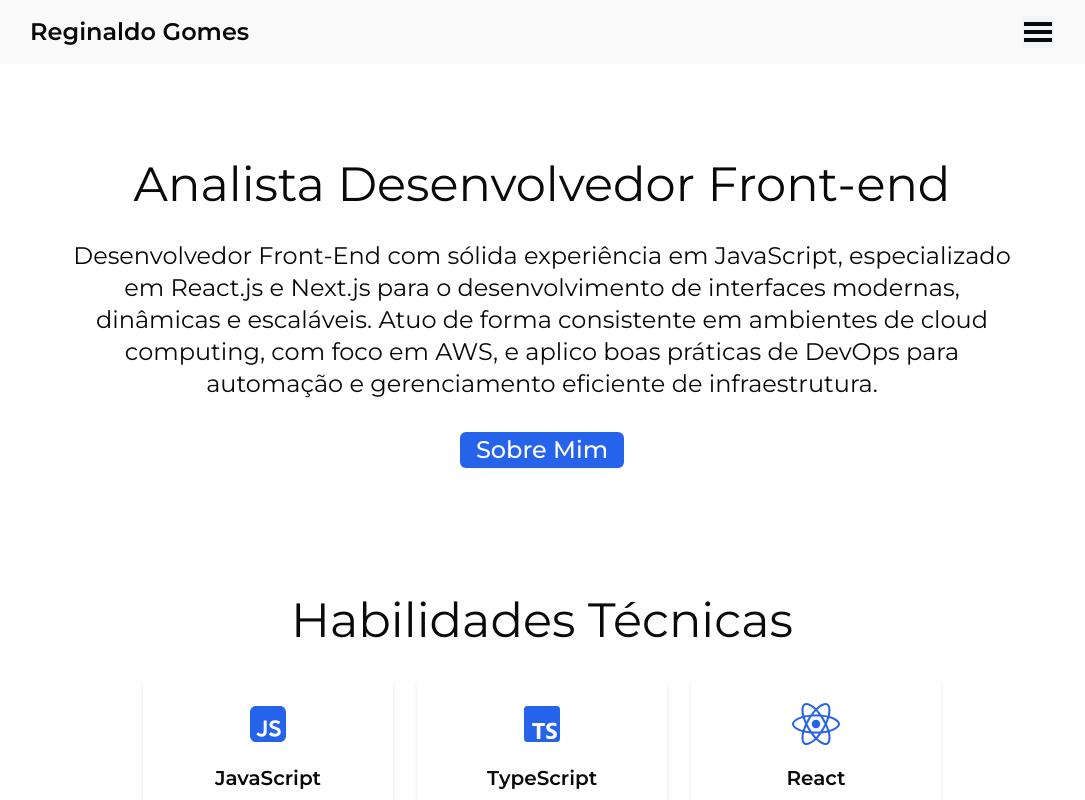
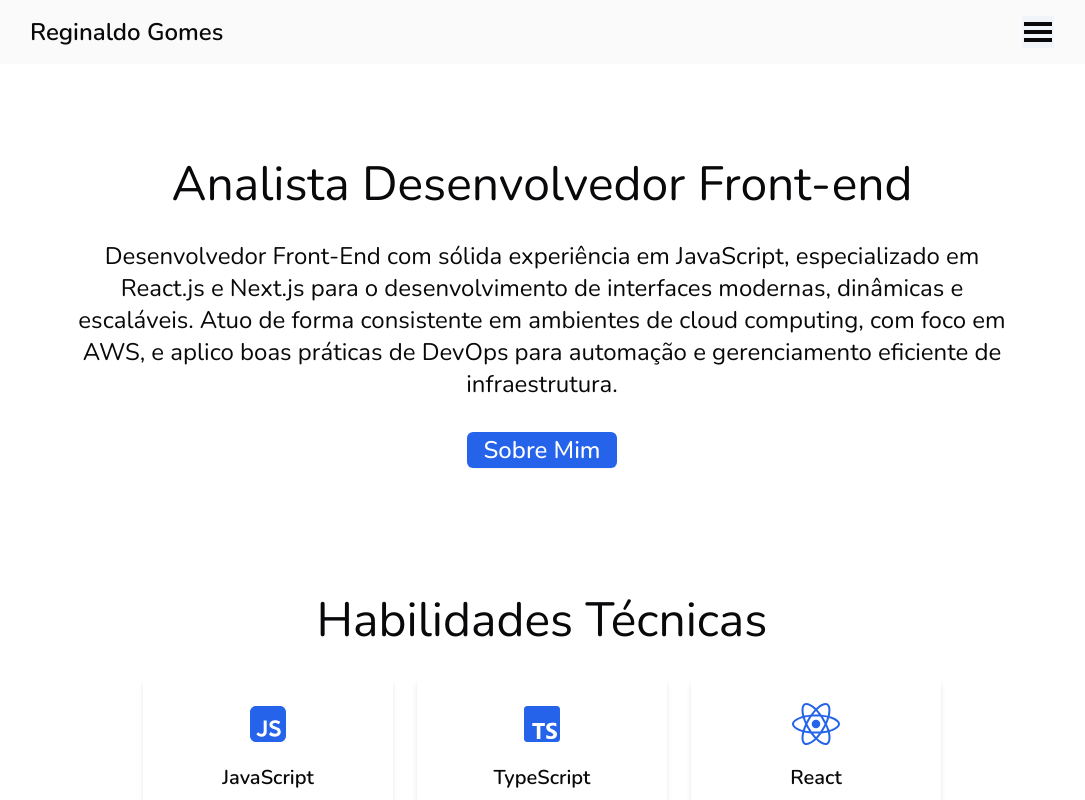
Before and after one commit to reginaldogomes/nextjs-developer-resume, a Next.js app: page / in a window 1280 px wide. Shown: the top 800 px of the page, without its empty margins (98-1183 px from the left). Built offline with nearby package versions, Linux system fonts and the light colour scheme.

Commit message:
update: font nunito configured

```diff
--- a/src/app/globals.css
+++ b/src/app/globals.css
@@ -3,11 +3,12 @@
 @tailwind utilities;
 
 body {
-  /* font-family: 'Nunito', sans-serif; */
   font-optical-sizing: auto;
   font-weight: 400;
   font-style: normal;
   font-size: 16px;
+  -webkit-font-smoothing: antialiased; /* Suavização para WebKit */
+  -moz-osx-font-smoothing: grayscale; /* Suavização para Firefox no macOS */
 }
 
 @layer utilities {
--- a/src/app/layout.tsx
+++ b/src/app/layout.tsx
@@ -1,7 +1,7 @@
 import GoogleAnalytics from '@/components/GoogleAnalytics'
 import type { Metadata } from 'next'
 import './globals.css'
-import { Montserrat } from 'next/font/google'
+import { Nunito } from 'next/font/google'
 import { Header } from '@/components/template/Header'
 import { Footer } from '@/components/template/Footer'
 import { Main } from '@/components/Main'
@@ -13,9 +13,9 @@ export const metadata: Metadata = {
     'Conheça Reginaldo Gomes, um analista desenvolvedor front-end especializado em criar soluções digitais eficientes e escaláveis. Com experiência em JavaScript, TypeScript e frameworks modernos como React e Next.js, ele oferece expertise em desenvolvimento web, arquitetura limpa e boas práticas de programação.',
 }
 
-const montserrat = Montserrat({
+const nunito = Nunito({
   subsets: ['latin'],
-  variable: '--font-montserrat',
+  variable: '--font-nunito',
 })
 
 export default function RootLayout({
@@ -24,8 +24,8 @@ export default function RootLayout({
   children: React.ReactNode
 }>) {
   return (
-    <html lang="pt" className={montserrat.className}>
-      <body className="flex-col antialiased">
+    <html lang="pt" className={nunito.className}>
+      <body className="flex-col">
         <ProfileProvider>
           <Header />
           <Main>{children}</Main>
--- a/tailwind.config.ts
+++ b/tailwind.config.ts
@@ -10,7 +10,7 @@ const config: Config = {
   theme: {
     extend: {
       fontFamily: {
-        sans: ['var(--font-montserrat)'],
+        sans: ['var(--font-nunito)'],
       },
       colors: {
         background: 'hsl(var(--background))',
```
